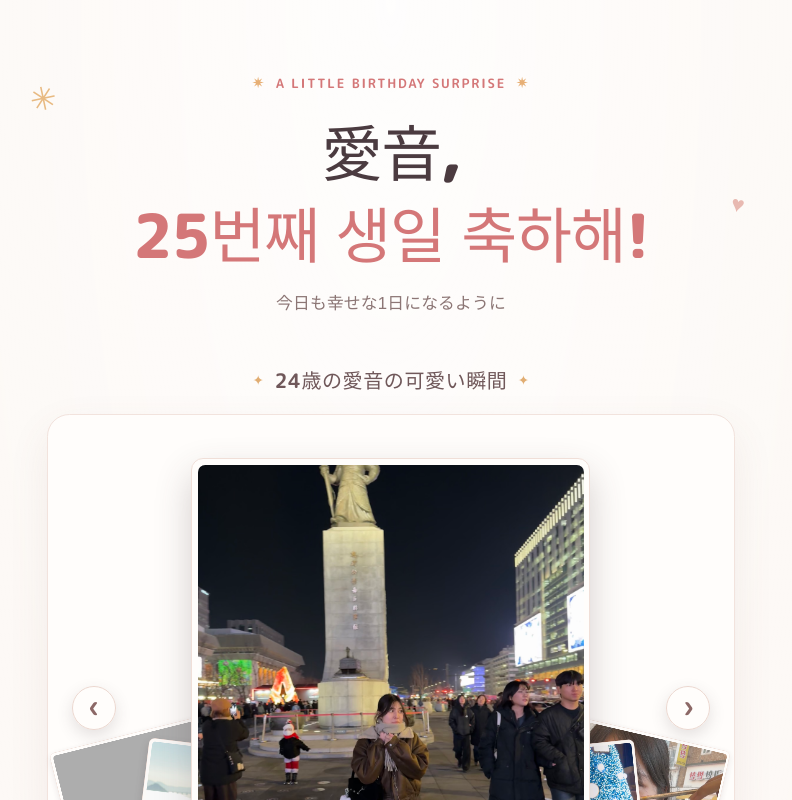
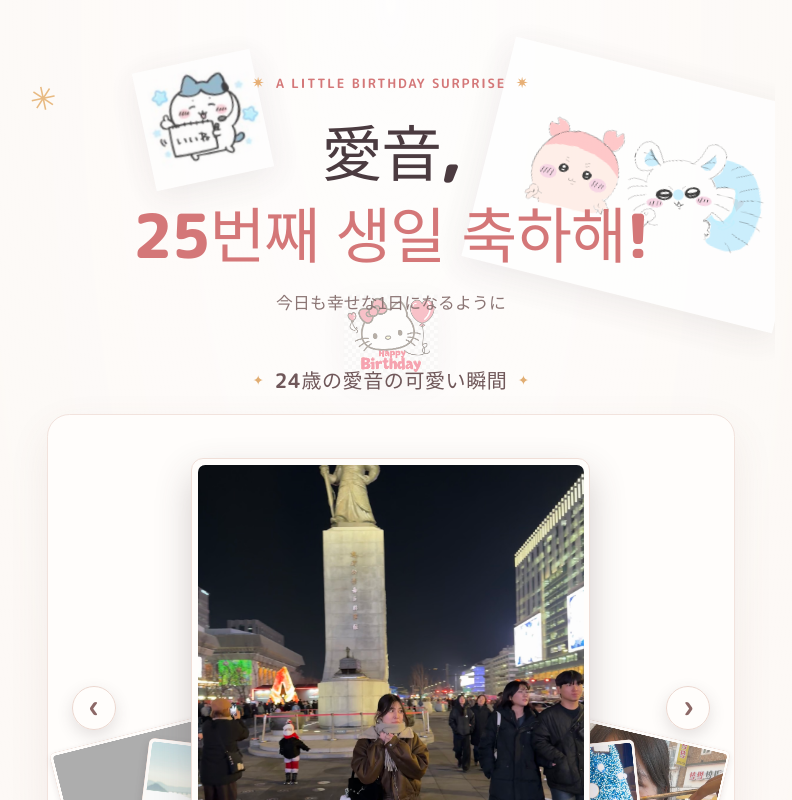
Before and after one commit to JunHwan94/achan-omedeto, a React (Vite) app: page / in a window 1280 px wide. Shown: the top 800 px of the page, without its empty margins (249-1041 px from the left). Built offline with nearby package versions, Linux system fonts and the light colour scheme; grey boxes are pictures that could not be loaded; a web font is replaced by a local one.

Commit message:
Add character images to header and adjust z-index for improved layout

```diff
--- a/src/App.css
+++ b/src/App.css
@@ -38,7 +38,57 @@ body {
 }
 
 .page-header {
+  position: relative;
   text-align: center;
+  z-index: 1;
+}
+
+/* 글자 텍스트들을 캐릭터보다 항상 위에 위치하도록 설정 */
+.eyebrow,
+.page-header h1,
+.intro {
+  position: relative;
+  z-index: 2;
+}
+
+/* 캐릭터들을 감싸는 컨테이너 (글자 뒤 배경 영역) */
+.header-characters {
+  position: absolute;
+  inset: 0;
+  z-index: 1; /* 텍스트(z-index: 2)보다 아래 */
+  pointer-events: none; /* 마우스 클릭이나 드래그 방해 방지 */
+}
+/* 3개 캐릭터 공통 스타일 */
+.header-char {
+  position: absolute;
+  object-fit: center;
+  opacity: 0.75; /* 글자가 선명하게 읽히도록 은은하게 조절 (취향에 따라 0.5~1.0 조절) */
+  filter: drop-shadow(0 8px 16px rgba(75, 59, 64, 0.12));
+  transition: transform 0.3s ease;
+}
+
+/* 좌측 캐릭터: 제목 좌측 상단 뒤에 살짝 기울여 배치 */
+.header-char.char-left {
+  top: -5%;
+  left: 2%;
+  width: clamp(4.5rem, 14vw, 7.5rem);
+  transform: rotate(-12deg);
+}
+
+/* 중앙 캐릭터: 제목 메인 글자 바로 뒤 중심에 아담하게 배치 */
+.header-char.char-center {
+  top: 90%;
+  left: 50%;
+  width: clamp(4rem, 12vw, 6.5rem);
+  transform: translateX(-50%) scale(0.9);
+  opacity: 0.35; /* 텍스트와 바로 겹치는 중앙 캐릭터는 가독성을 위해 투명도를 더 줌 */
+}
+
+/* 우측 캐릭터: 제목 우측 하단 뒤에 살짝 기울여 배치 */
+.header-char.char-right {
+  right: -30%;
+  width: 20rem;
+  transform: rotate(14deg);
 }
 
 .eyebrow {
@@ -471,15 +521,19 @@ body {
 .letter-card {
   box-sizing: border-box;
   width: min(100%, 33rem);
+  height: auto; /* 고정 높이 해제: 내용물에 맞춰 유연하게 확장 */
   margin-top: 1.4rem;
   padding: 1.8rem clamp(1.35rem, 6vw, 2.5rem) 2rem;
   border: 1px solid #f0dfd8;
   border-radius: 1.2rem;
+  /* 편지지가 길어져도 줄무늬가 끊김 없이 끝까지 반복되도록 설정 */
   background:
     linear-gradient(90deg, transparent 2.8rem, rgb(225 173 158 / 17%) 2.8rem, rgb(225 173 158 / 17%) calc(2.8rem + 1px), transparent calc(2.8rem + 1px)),
     repeating-linear-gradient(transparent 0 2.2rem, rgb(225 213 204 / 43%) 2.2rem calc(2.2rem + 1px)),
     #fffdfa;
+  background-attachment: local;
   box-shadow: 0 12px 34px rgb(130 86 76 / 6%);
+  overflow: visible;
 }
 
 .letter-top {
@@ -522,7 +576,10 @@ body {
   font-size: 1.02rem;
   font-weight: 500;
   line-height: 2.15; /* 한글과 일본어 한자/가나가 겹치지 않는 황금 줄 간격 */
-  word-break: keep-all;
+  /* 글이 카드 경계를 벗어나지 않도록 강제 줄바꿈 및 감싸기 */
+  white-space: pre-line; /* 긴 줄바꿈이나 띄어쓰기를 그대로 살리면서 자동 개행 */
+  word-break: break-word; /* 긴 단어나 영문/기호가 있어도 카드 밖으로 나가지 않게 개행 */
+  overflow-wrap: break-word;
 }
 
 .letter-copy p {
--- a/src/App.tsx
+++ b/src/App.tsx
@@ -101,6 +101,23 @@ function App() {
       </div>
 
       <header className="page-header">
+        <div className="header-characters" aria-hidden="true">
+          <img
+            src={`${import.meta.env.BASE_URL}images/hachiware.png`}
+            alt=""
+            className="header-char char-left"
+          />
+          <img
+            src={`${import.meta.env.BASE_URL}images/kitty.png`}
+            alt=""
+            className="header-char char-center"
+          />
+          <img
+            src={`${import.meta.env.BASE_URL}images/momonkani.png`}
+            alt=""
+            className="header-char char-right"
+          />
+        </div>
         <p className="eyebrow">
           <span aria-hidden="true">✷</span> A LITTLE BIRTHDAY SURPRISE{" "}
           <span aria-hidden="true">✷</span>
@@ -245,9 +262,7 @@ function App() {
             <br />
             僕がもっと優しくしなかったからごめんね、
             <br />
-            でも、いつも笑顔でいてくれて一緒に何でも食べてくれたし
-            <br />
-            どこでも楽しんでたから本当にありがとう、大好き❤️
+            でも、いつも笑顔でいてくれて一緒に何でも食べてくれたしどこでも楽しんでたから本当にありがとう、大好き❤️
             <br />
             これからも色々大変なことありそうだけど、
             <br />
```
